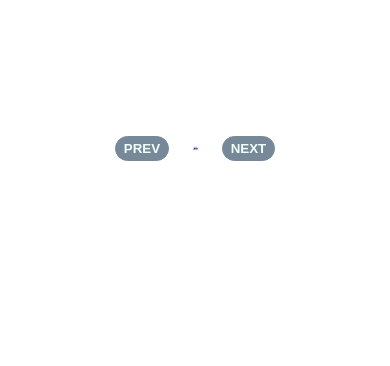
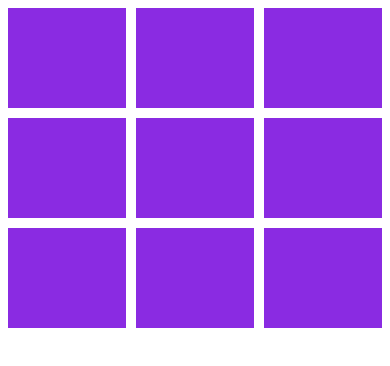
Before and after one commit to Greyn1/Component-Diary, a React (Create React App) app: page / in a window 390 px wide. Shown: the top 366 px of the page. Built offline with nearby package versions, Linux system fonts and the light colour scheme.

Commit message:
Added Responsive and flexible grid of squares.

```diff
--- a/src/App.js
+++ b/src/App.js
@@ -1,5 +1,5 @@
-import ImageSliderApp from "./ImageSlider/ImageSliderApp";
+import ResponsiveGridApp from "./ResponsiveGrid/ResponsiveGridApp";
 
 export default function App() {
-  return <ImageSliderApp />;
+  return <ResponsiveGridApp />;
 }
--- /dev/null
+++ b/src/ResponsiveGrid/ResponsiveGridApp.css
@@ -0,0 +1,9 @@
+.Grid{
+  display: grid;
+  gap: 10px;
+  grid-template-columns: repeat(auto-fit,minmax(100px,1fr));
+}
+.child{
+  background:blueviolet;
+  height: 100px;
+}
--- /dev/null
+++ b/src/ResponsiveGrid/ResponsiveGridApp.js
@@ -0,0 +1,17 @@
+import './ResponsiveGridApp.css';
+
+export default function ResponsiveGridApp(){
+    return (
+    <div className='Grid'>
+      <div className='child'></div>
+      <div className='child'></div>
+      <div className='child'></div>
+      <div className='child'></div>
+      <div className='child'></div>
+      <div className='child'></div>
+      <div className='child'></div>
+      <div className='child'></div>
+      <div className='child'></div>
+    </div>
+  );
+}
```
